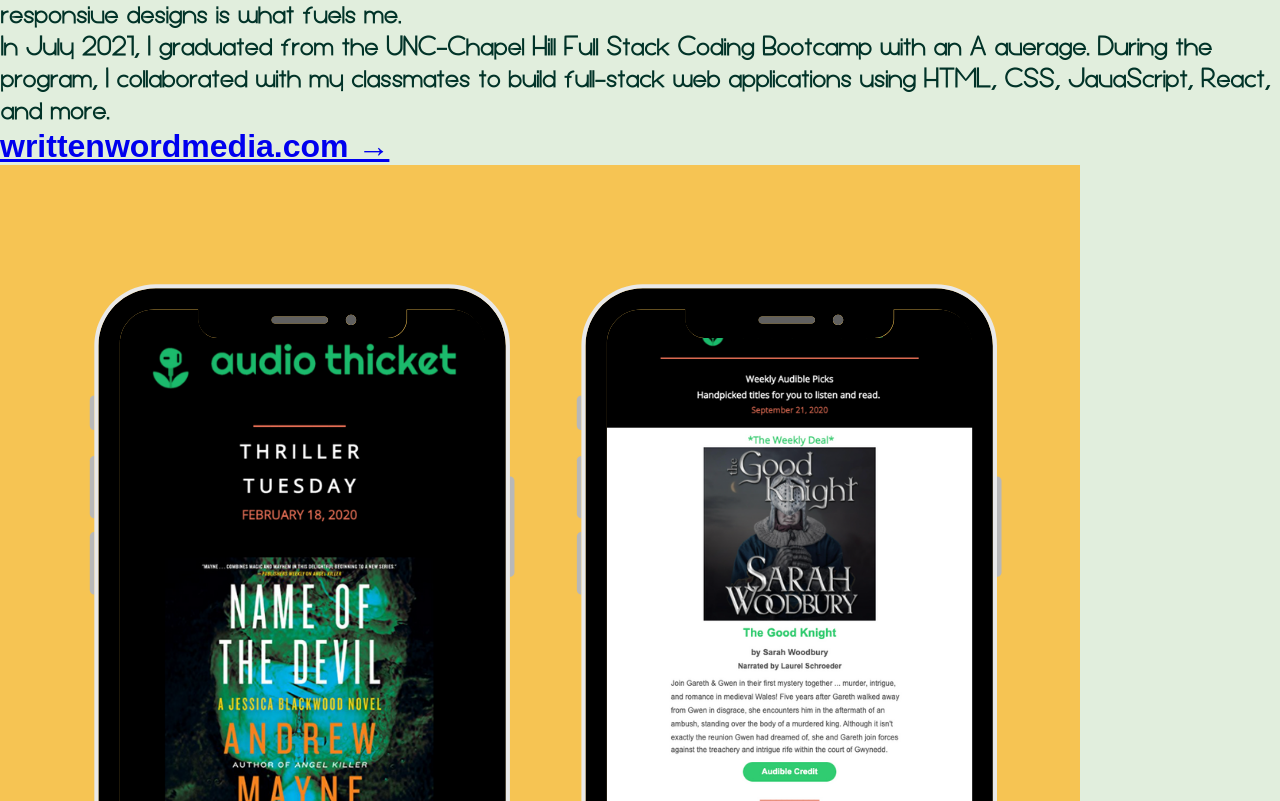
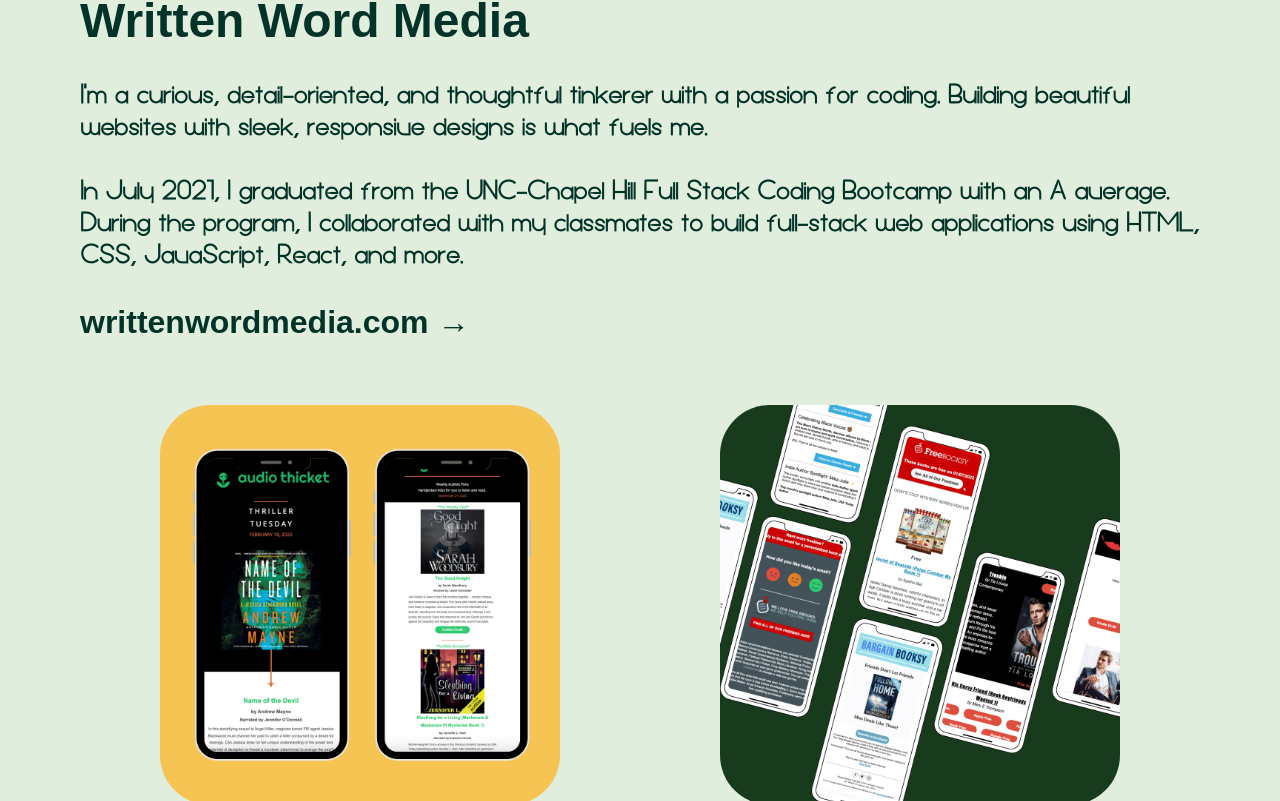
Before and after one commit to mcraeteisha/2022-portfolio, a React (Create React App) app in the folder teisha-portfolio/: page / in a window 1280 px wide. Shown: the part 1999-2800 px from the top of the page. Built offline with nearby package versions, Linux system fonts and the light colour scheme; a web font is replaced by a local one.

Commit message:
Added WWMWork page

```diff
--- a/teisha-portfolio/src/components/pages/BioPage.js
+++ b/teisha-portfolio/src/components/pages/BioPage.js
@@ -65,6 +65,7 @@
 `
     padding-top: 10em;
     padding-left: 5em;
+    padding-bottom: 5em;
 `
 
 export default BioPage;
--- a/teisha-portfolio/src/components/pages/WWMWork.js
+++ b/teisha-portfolio/src/components/pages/WWMWork.js
@@ -8,17 +8,19 @@
     return(
         <>
         <div>
-           <Heading>Written Word Media</Heading>
+            <HeadingDiv>
+                <Heading>Written Word Media</Heading>
+            </HeadingDiv>
            <DescriptionDiv>
             <WWMDescription>
-                <p>I'm a curious, detail-oriented, and thoughtful tinkerer with a passion for coding. Building beautiful websites with sleek, responsive designs is what fuels me.</p>
-                <p>In July 2021, I graduated from the UNC-Chapel Hill Full Stack Coding Bootcamp with an A average. During the program, I collaborated with my classmates to build full-stack web applications using HTML, CSS, JavaScript, React, and more.</p>
+                <p>I'm a curious, detail-oriented, and thoughtful tinkerer with a passion for coding. Building beautiful websites with sleek, responsive designs is what fuels me.</p><br/>
+                <p>In July 2021, I graduated from the UNC-Chapel Hill Full Stack Coding Bootcamp with an A average. During the program, I collaborated with my classmates to build full-stack web applications using HTML, CSS, JavaScript, React, and more.</p><br/>
             </WWMDescription>
-                <a href="https://www.writtenwordmedia.com/" target="_blank" rel="noreferrer noopener"><h3>writtenwordmedia.com →</h3></a>
+                <WWMLink href="https://www.writtenwordmedia.com/" target="_blank" rel="noreferrer noopener"><h3>writtenwordmedia.com →</h3></WWMLink>
             </DescriptionDiv>
             <ImageDiv>
-                <ATKImage src={ATK} alt="Audio-Thicket-Email" style={{display: "inline-block"}}></ATKImage>
-                <MultiEmailImage src={MultiEmail} alt="Multiple-Emails" style={{display: "inline-block"}}></MultiEmailImage>
+                <a href="https://www.writtenwordmedia.com/" target="_blank" rel="noreferrer noopener"><ATKImage src={ATK} alt="Audio-Thicket-Email" style={{display: "inline-block"}}></ATKImage></a>
+                <a href="https://www.writtenwordmedia.com/" target="_blank" rel="noreferrer noopener"><MultiEmailImage src={MultiEmail} alt="Multiple-Emails" style={{display: "inline-block"}}></MultiEmailImage></a>
             </ImageDiv>
         </div>
         </>
@@ -26,28 +28,50 @@
 };
 
 
+const HeadingDiv = Styled.div
+`
+    padding-left: 5em;
+    padding-bottom: 2em;
+
+`
 const Heading = Styled.h2
 `
 `
 
 const DescriptionDiv = Styled.div
 `
+    padding-left: 5em;
+    padding-right: 5em;
+    padding-bottom: 4em;
 `
 
 const WWMDescription = Styled.h4
 `
 `
 
+const WWMLink = Styled.a
+`
+    text-decoration: none;
+    color: var(--primary-color);
+`
+
 const ImageDiv = Styled.div
 `
+    padding-bottom: 5em;
+    display: flex;
+    justify-content: space-evenly;
 `
 
 const ATKImage = Styled.img
 `
+    border-radius: 50px;
+    height: 50vh;
 `
 
 const MultiEmailImage = Styled.img
 `
+    border-radius: 50px;
+    height: 50vh;
 `
 
 export default WWMWork;
```
